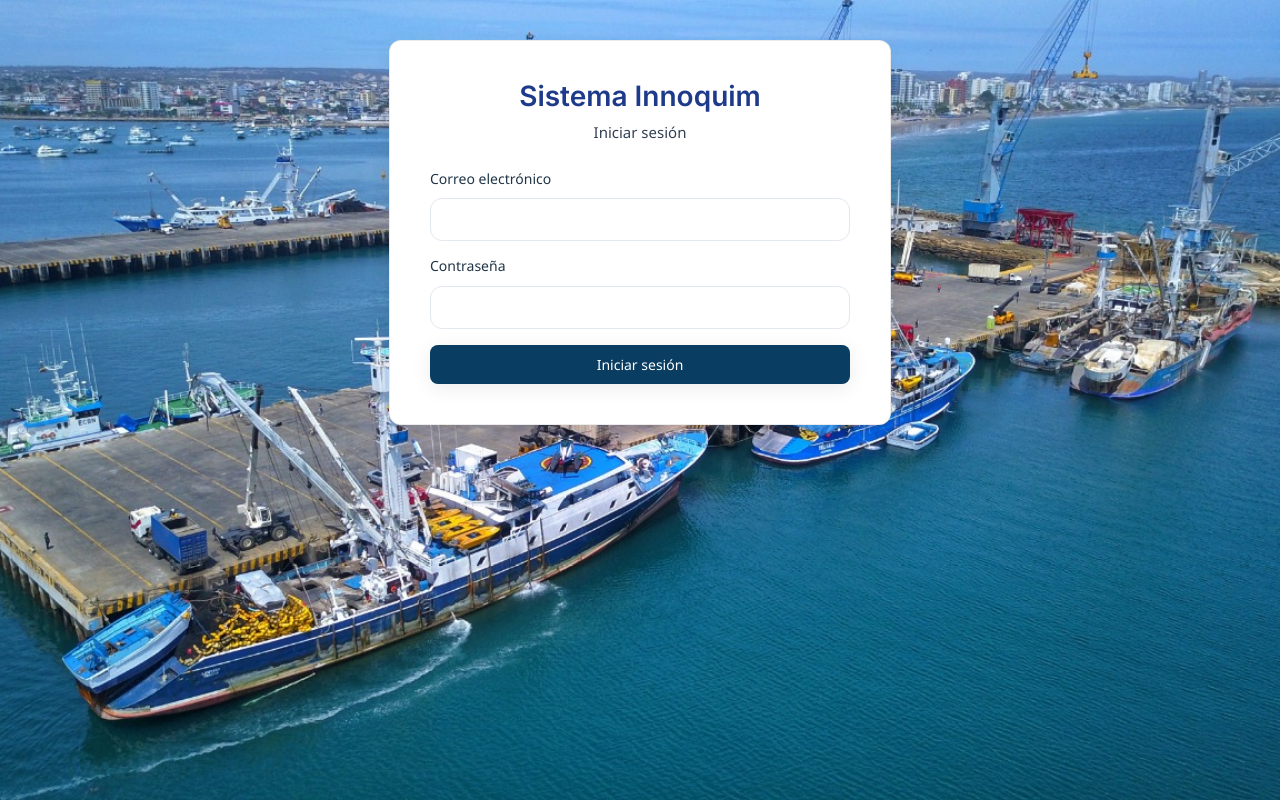
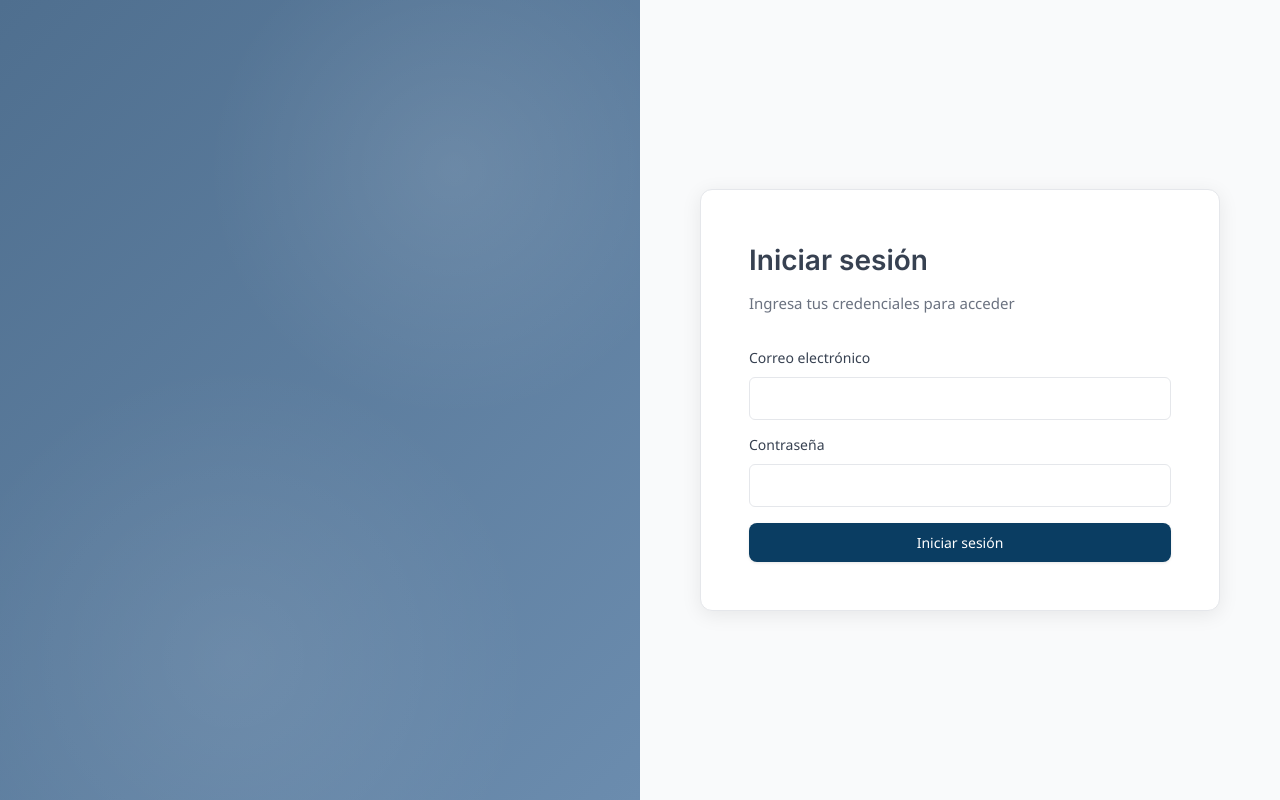
Before and after one commit to JoseVelez13/inventario-frontend, a Vue app: page /login in a window 1280 px wide. Built offline with nearby package versions, Linux system fonts and the light colour scheme.

Commit message:
cambios en diseño

```diff
--- a/src/assets/styles/Login.css
+++ b/src/assets/styles/Login.css
@@ -1,46 +1,140 @@
-/* Estilos de Login con la misma estética de Inicio */
+/* Diseño moderno de pantalla dividida */
 
 .login-page {
   min-height: 100vh;
+  display: grid;
+  grid-template-columns: 1fr 1fr;
+  overflow: hidden;
+}
+
+/* Lado izquierdo - Branding */
+.login-brand {
+  background: linear-gradient(135deg, #4F6F8F 0%, #6B8CAE 100%);
+  display: flex;
+  align-items: center;
+  justify-content: center;
+  padding: 60px;
+  position: relative;
+  overflow: hidden;
+}
+
+.login-brand::before {
+  content: '';
+  position: absolute;
+  top: -10%;
+  right: -10%;
+  width: 500px;
+  height: 500px;
+  background: radial-gradient(circle, rgba(255, 255, 255, 0.1) 0%, transparent 70%);
+  border-radius: 50%;
+}
+
+.login-brand::after {
+  content: '';
+  position: absolute;
+  bottom: -20%;
+  left: -10%;
+  width: 600px;
+  height: 600px;
+  background: radial-gradient(circle, rgba(255, 255, 255, 0.08) 0%, transparent 70%);
+  border-radius: 50%;
+}
+
+.brand-content {
+  position: relative;
+  z-index: 1;
+  text-align: center;
+  animation: fadeIn 0.8s ease-out;
+}
+
+.brand-logo {
+  width: 180px;
+  height: auto;
+  margin-bottom: 24px;
+  filter: brightness(0) invert(1);
+  opacity: 0.95;
+  animation: scaleIn 0.6s ease-out;
+}
+
+.brand-title {
+  font-size: 48px;
+  font-weight: 700;
+  color: white;
+  margin: 0 0 12px 0;
+  font-family: 'Inter', 'Roboto', sans-serif;
+  letter-spacing: 2px;
+  animation: slideInFromLeft 0.6s ease-out 0.2s backwards;
+}
+
+.brand-subtitle {
+  font-size: 20px;
+  color: rgba(255, 255, 255, 0.9);
+  margin: 0 0 48px 0;
+  font-weight: 400;
+  animation: slideInFromLeft 0.6s ease-out 0.3s backwards;
+}
+
+.brand-features {
   display: flex;
   flex-direction: column;
+  gap: 16px;
+  text-align: left;
+  max-width: 400px;
+  margin: 0 auto;
 }
 
-.login-bg {
-  position: fixed;
-  inset: 0;
-  background-image: url('../img/fondo.jpg');
-  background-size: cover;
-  background-position: center;
-  background-repeat: no-repeat;
-  z-index: -1;
+.brand-feature {
+  display: flex;
+  align-items: center;
+  gap: 12px;
+  color: rgba(255, 255, 255, 0.95);
+  font-size: 16px;
+  animation: fadeIn 0.6s ease-out backwards;
 }
 
-.login-wrapper {
+.brand-feature:nth-child(1) { animation-delay: 0.5s; }
+.brand-feature:nth-child(2) { animation-delay: 0.6s; }
+.brand-feature:nth-child(3) { animation-delay: 0.7s; }
+
+.feature-icon {
+  width: 24px;
+  height: 24px;
+  background: rgba(255, 255, 255, 0.2);
+  border-radius: 50%;
   display: flex;
+  align-items: center;
   justify-content: center;
+  flex-shrink: 0;
+  font-weight: 600;
+}
+
+/* Lado derecho - Formulario */
+.login-form-section {
+  background: var(--color-bg, #F9FAFB);
+  display: flex;
   align-items: center;
-  padding: 40px 16px;
+  justify-content: center;
+  padding: 60px;
 }
 
 .login-card {
-  background: #ffffff;
-  width: 95%;
-  max-width: 420px;
+  background: var(--color-card, #ffffff);
+  width: 100%;
+  max-width: 440px;
   border-radius: 12px;
-  padding: 40px;
+  padding: 48px;
   box-shadow: 0 4px 20px rgba(0,0,0,0.08);
-  border: 1px solid rgba(0,0,0,0.08);
+  border: 1px solid var(--color-border, #E5E7EB);
+  animation: scaleIn 0.5s ease-out;
 }
 
 .login-header {
-  text-align: center;
-  margin-bottom: 24px;
+  margin-bottom: 32px;
 }
 
-.login-header h1 {
+.login-header h2 {
   margin: 0 0 8px;
-  color: #1E3A8A;
+  color: var(--color-text, #374151);
   font-size: 28px;
   font-weight: 600;
   font-family: 'Inter', 'Roboto', sans-serif;
@@ -48,7 +142,7 @@
 
 .login-header p {
   margin: 0;
-  color: #334155;
+  color: var(--color-text-light, #6B7280);
   font-size: 15px;
 }
 
@@ -59,7 +153,7 @@
 .form-group label {
   display: block;
   margin-bottom: 8px;
-  color: #1F5F9;
+  color: var(--color-text, #374151);
   font-weight: 500;
   font-size: 14px;
 }
@@ -67,18 +161,18 @@
 .form-group input {
   width: 100%;
   padding: 12px 16px;
-  border: 1px solid #E2E8F0;
-  border-radius: 12px;
+  border: 1.5px solid var(--color-border, #E5E7EB);
+  border-radius: 6px;
   font-size: 15px;
   box-sizing: border-box;
   outline: none;
   transition: all 0.2s ease;
-  background: #ffffff;
+  background: var(--color-card, #ffffff);
 }
 
 .form-group input:focus {
-  border-color: #1E3A8A;
-  box-shadow: 0 4px 20px rgba(0,0,0,0.08);
+  border-color: var(--color-primary, #4F6F8F);
+  box-shadow: 0 0 0 3px rgba(79, 111, 143, 0.1);
 }
 
 .form-group input.has-error {
@@ -99,21 +193,21 @@
 .btn-primary {
   width: 100%;
   padding: 14px;
-  background: #1E3A8A;
+  background: var(--color-primary, #4F6F8F);
   color: #fff;
   border: none;
-  border-radius: 12px;
+  border-radius: 6px;
   font-size: 16px;
   font-weight: 500;
   cursor: pointer;
   transition: all 0.2s ease;
-  box-shadow: 0 4px 20px rgba(0,0,0,0.08);
+  box-shadow: 0 1px 3px rgba(0,0,0,0.1);
 }
 
 .btn-primary:hover:not(:disabled) {
-  background: #3B82F6;
-  transform: translateY(-2px);
-  box-shadow: 0 6px 25px rgba(0,0,0,0.12);
+  background: var(--color-primary-light, #6B8CAE);
+  transform: translateY(-1px);
+  box-shadow: 0 2px 6px rgba(0,0,0,0.15);
 }
 
 .btn-primary:disabled {
@@ -154,15 +248,15 @@
 }
 
 .login-footer a {
-  color: #1E3A8A;
+  color: var(--color-primary, #4F6F8F);
   font-weight: 500;
   text-decoration: none;
   transition: color 0.2s ease;
 }
 
 .login-footer a:hover {
-  color: #3B82F6;
-  text-decoration: none;
+  color: var(--color-primary-light, #6B8CAE);
+  text-decoration: underline;
 }
 
 .demo-credentials {
@@ -189,3 +283,33 @@
   border: 1px solid #cfc;
   color: #3c3;
 }
+
+/* Responsive Design */
+@media (max-width: 1024px) {
+  .login-page {
+    grid-template-columns: 1fr;
+  }
+
+  .login-brand {
+    display: none;
+  }
+
+  .login-form-section {
+    padding: 40px 20px;
+  }
+
+  .login-card {
+    max-width: 100%;
+    padding: 40px 32px;
+  }
+}
+
+@media (max-width: 480px) {
+  .login-card {
+    padding: 32px 24px;
+  }
+
+  .login-header h2 {
+    font-size: 24px;
+  }
+}
--- a/src/style.css
+++ b/src/style.css
@@ -4,17 +4,22 @@
   line-height: 1.6;
   font-weight: 400;
 
-  /* Paleta corporativa suave */
-  --color-primary: #1E3A8A;        /* Azul corporativo suave */
-  --color-primary-light: #3B82F6;  /* Azul claro */
-  --color-secondary: #1F5F9;       /* Gris claro */
-  --color-text: #334155;           /* Gris para texto */
-  --color-bg: #ffffff;             /* Fondo blanco */
-  --color-border: #E2E8F0;         /* Bordes suaves */
+  /* Paleta ergonómica para uso prolongado */
+  --color-primary: #4F6F8F;        /* Azul grisáceo suave - menos cansador */
+  --color-primary-light: #6B8CAE;  /* Azul claro desaturado */
+  --color-primary-lighter: #E8EDF2; /* Azul muy claro para fondos */
+  --color-secondary: #5F6B7A;      /* Gris azulado neutral */
+  --color-text: #374151;           /* Gris oscuro suave para texto */
+  --color-text-light: #6B7280;     /* Gris medio para secundarios */
+  --color-bg: #F9FAFB;             /* Gris muy claro - menos cansador que blanco puro */
+  --color-bg-secondary: #F3F4F6;   /* Fondo alternativo */
+  --color-border: #E5E7EB;         /* Bordes muy sutiles */
+  --color-card: #FFFFFF;           /* Blanco para tarjetas */
 
   color-scheme: light;
   color: var(--color-text);
-  background-color: var(--color-bg);
+  background: linear-gradient(to bottom, #EEF3F9, #F8FAFC);
+  background-attachment: fixed;
 
   font-synthesis: none;
   text-rendering: optimizeLegibility;
@@ -44,7 +49,7 @@ h1 {
 }
 
 button {
-  border-radius: 12px;
+  border-radius: 8px;
   border: none;
   padding: 0.75em 1.5em;
   font-size: 1em;
@@ -54,12 +59,12 @@ button {
   color: white;
   cursor: pointer;
   transition: all 0.2s ease;
-  box-shadow: 0 4px 20px rgba(0,0,0,0.08);
+  box-shadow: 0 1px 3px rgba(0,0,0,0.06);
 }
 button:hover {
   background-color: var(--color-primary-light);
-  transform: translateY(-2px);
-  box-shadow: 0 6px 25px rgba(0,0,0,0.12);
+  transform: translateY(-1px);
+  box-shadow: 0 2px 6px rgba(0,0,0,0.1);
 }
 button:focus,
 button:focus-visible {
@@ -69,9 +74,9 @@ button:focus-visible {
 
 .card {
   padding: 2em;
-  background: #ffffff;
-  border-radius: 12px;
-  box-shadow: 0 4px 20px rgba(0,0,0,0.08);
+  background: var(--color-card);
+  border-radius: 8px;
+  box-shadow: 0 1px 3px rgba(0,0,0,0.06);
   border: 1px solid var(--color-border);
 }
 
@@ -83,15 +88,49 @@ button:focus-visible {
   height: 100%;
 }
 
-@media (prefers-color-scheme: light) {
-  :root {
-    color: #213547;
-    background-color: #ffffff;
+/* Animaciones suaves */
+@keyframes fadeIn {
+  from {
+    opacity: 0;
+    transform: translateY(20px);
   }
-  a:hover {
-    color: #747bff;
-  }
-  button {
-    background-color: #f9f9f9;
+  to {
+    opacity: 1;
+    transform: translateY(0);
   }
 }
+
+@keyframes slideInFromLeft {
+  from {
+    opacity: 0;
+    transform: translateX(-30px);
+  }
+  to {
+    opacity: 1;
+    transform: translateX(0);
+  }
+}
+
+@keyframes scaleIn {
+  from {
+    opacity: 0;
+    transform: scale(0.95);
+  }
+  to {
+    opacity: 1;
+    transform: scale(1);
+  }
+}
+
+/* Clases de utilidad para animaciones */
+.animate-fade-in {
+  animation: fadeIn 0.6s ease-out forwards;
+}
+
+.animate-slide-in {
+  animation: slideInFromLeft 0.5s ease-out forwards;
+}
+
+.animate-scale-in {
+  animation: scaleIn 0.4s ease-out forwards;
+}
--- a/src/views/InicioView.vue
+++ b/src/views/InicioView.vue
@@ -3,6 +3,7 @@
     <HeaderComponent />
     <div class="fondo"></div>
 
+    <div class="welcome-content">
       <div class="welcome-box">
         <h1 class="title">Sistema de Gestión Innoquim</h1>
         <p class="subtitle_inicio">Gestiona tu inventario, clientes y productos de manera eficiente</p>
@@ -10,6 +11,7 @@
         <button class="btn-login" @click="$router.push('/login')" aria-label="Ir a iniciar sesión">
           Acceder al sistema
         </button>
+      </div>
     </div>
 
   </div>
@@ -20,10 +22,16 @@
   import '../assets/styles/InicioView.css'
   import '../router/index.js'
   import HeaderComponent from '../components/HeaderInicio.vue';
+  import logo from '../assets/img/logo.png';
     export default {
       name: 'InicioView',
       components: {
       HeaderComponent
                   },
+      data() {
+        return {
+          logo
+        }
+      }
     }
 </script>
--- a/src/views/LoginView.vue
+++ b/src/views/LoginView.vue
@@ -1,11 +1,34 @@
 <template>
   <div class="login-page">
-    <div class="login-bg"></div>
-    <div class="login-wrapper">
+    <!-- Lado izquierdo - Branding -->
+    <div class="login-brand">
+      <div class="brand-content">
+        <img :src="logo" alt="Logo Innoquim" class="brand-logo" />
+        <h1 class="brand-title">INNOQUIM</h1>
+        <p class="brand-subtitle">Sistema de Gestión de Inventario</p>
+        <div class="brand-features">
+          <div class="brand-feature">
+            <span class="feature-icon">✓</span>
+            <span>Control de inventario en tiempo real</span>
+          </div>
+          <div class="brand-feature">
+            <span class="feature-icon">✓</span>
+            <span>Gestión integral de clientes</span>
+          </div>
+          <div class="brand-feature">
+            <span class="feature-icon">✓</span>
+            <span>Reportes y análisis detallados</span>
+          </div>
+        </div>
+      </div>
+    </div>
+
+    <!-- Lado derecho - Formulario -->
+    <div class="login-form-section">
       <div class="login-card">
         <div class="login-header">
-          <h1>Sistema Innoquim</h1>
-          <p>Iniciar sesión</p>
+          <h2>Iniciar sesión</h2>
+          <p>Ingresa tus credenciales para acceder</p>
         </div>
 
         <!-- Mostrar errores -->
@@ -65,6 +88,7 @@
 import { ref } from 'vue'
 import { useRouter, useRoute } from 'vue-router'
 import authService from '../services/auth'
+import logo from '../assets/img/logo.png'
 import '../assets/styles/Login.css'
 
 const router = useRouter()
```
Also changed, not shown: src/assets/styles/Dashboard.css (+46 -14 lines), src/assets/styles/HeaderGlobal.css (+12 -11 lines), src/assets/styles/HeaderInicio.css (+15 -12 lines), src/assets/styles/InicioView.css (+131 -46 lines). Lines whose indentation alone changed are shown as unchanged.
